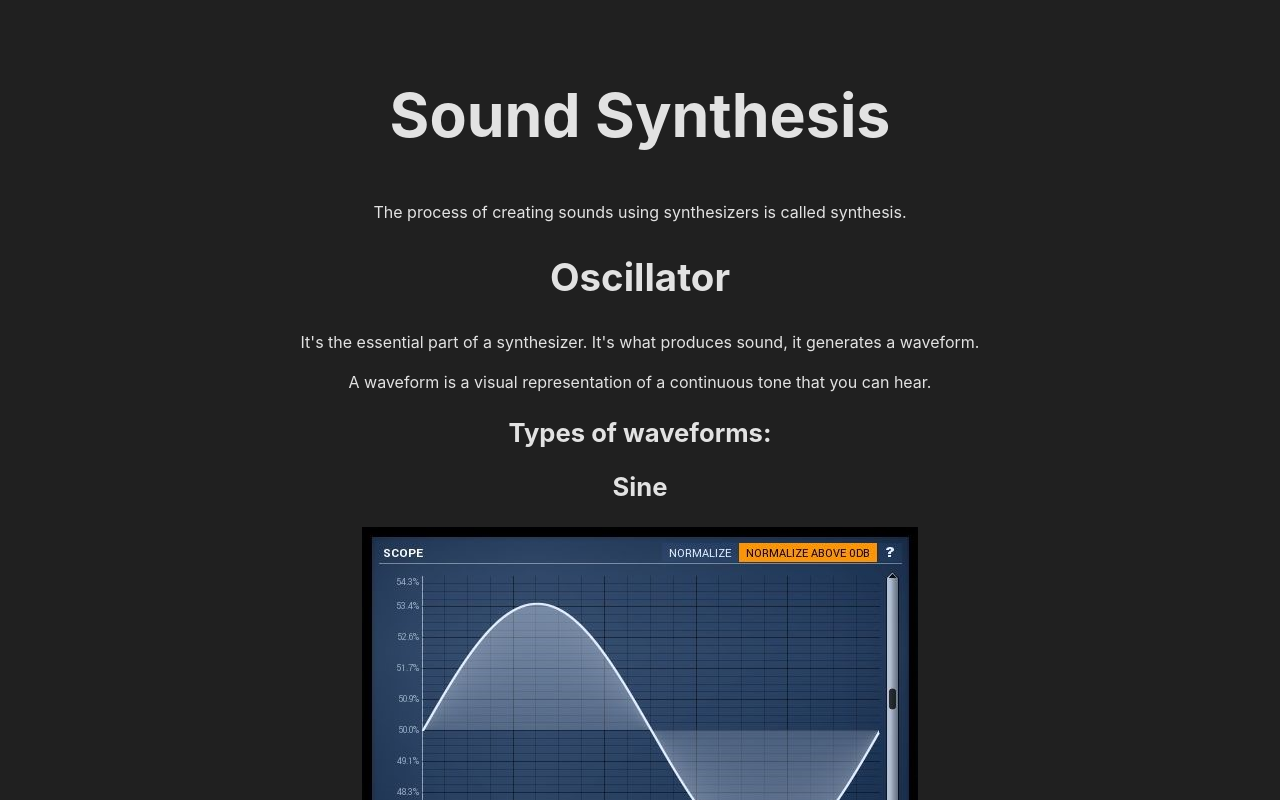
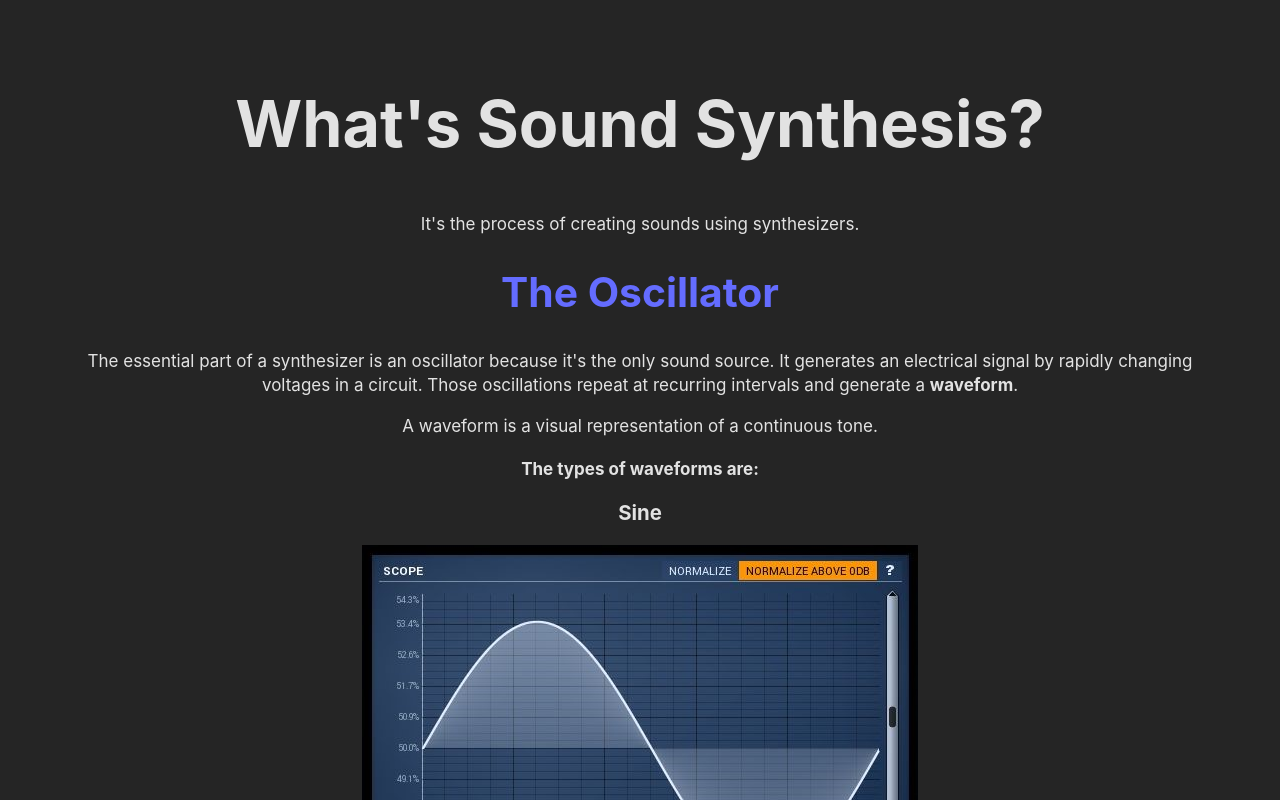
Before and after one commit to aloifran/SoundSynthesis, a React (Vite) app: page / in a window 1280 px wide. Shown: the top 800 px of the page. Built offline with nearby package versions, Linux system fonts and the light colour scheme.

Commit message:
implemented react router

```diff
--- a/package.json
+++ b/package.json
@@ -14,9 +14,14 @@
         "@mui/icons-material": "^5.11.0",
         "@mui/joy": "^5.0.0-alpha.64",
         "@mui/material": "^5.11.6",
+        "@types/react-router-hash-link": "^2.4.5",
+        "@types/smoothscroll-polyfill": "^0.3.1",
         "react": "^18.2.0",
         "react-dom": "^18.2.0",
         "react-p5-wrapper": "^4.1.0",
+        "react-router": "^6.8.0",
+        "react-router-hash-link": "^2.4.3",
+        "smoothscroll-polyfill": "^0.4.4",
         "tone": "^14.7.77"
     },
     "devDependencies": {
--- a/src/App.tsx
+++ b/src/App.tsx
@@ -1,28 +1,32 @@
 import "./App.css";
 import { Player } from "./components/Player/Player";
+import { Container } from "@mui/material";
+import { HashLink } from "react-router-hash-link";
 
 function App() {
     return (
         <>
             <nav>
-                <h1>Sound Synthesis</h1>
-                <p>
-                    The process of creating sounds using synthesizers is called
-                    synthesis.
-                </p>
+                <h1>What's Sound Synthesis?</h1>
+                <p>It's the process of creating sounds using synthesizers.</p>
             </nav>
 
-            <div>
-                <h2>Oscillator</h2>
+            <Container fixed id="oscillator">
+                <HashLink smooth to={"/#oscillator"}>
+                    <h2>The Oscillator</h2>
+                </HashLink>
                 <p>
-                    It's the essential part of a synthesizer. It's what produces
-                    sound, it generates a waveform.
+                    The essential part of a synthesizer is an oscillator because
+                    it's the only sound source. It generates an electrical
+                    signal by rapidly changing voltages in a circuit. Those
+                    oscillations repeat at recurring intervals and generate a{" "}
+                    <strong>waveform</strong>.
                 </p>
                 <p>
-                    A waveform is a visual representation of a continuous tone
-                    that you can hear.
+                    A waveform is a visual representation of a continuous tone.
                 </p>
-                <h3>Types of waveforms:</h3>
+                <h4>The types of waveforms are:</h4>
+            </Container>
 
             <h3>Sine</h3>
             <Player oscillatorType="sine" />
@@ -36,7 +40,10 @@ function App() {
             <h3>Square</h3>
             <Player oscillatorType="square" />
 
+            <Container fixed id="harmonics">
+                <HashLink smooth to={"/#harmonics"}>
                     <h2>Harmonics</h2>
+                </HashLink>
                 <p>
                     Harmonics are vibrations that make soundwaves different from
                     one another. The timbre/colour of a tone.
@@ -51,8 +58,12 @@ function App() {
                     timbre of the sound.
                 </p>
                 <Player showPartials showTypes />
+            </Container>
 
+            <Container fixed id="filter">
+                <HashLink smooth to={"/#filter"}>
                     <h2>Filter</h2>
+                </HashLink>
                 <p>
                     A filter reshapes the harmonic content that comes from the
                     oscillator. It shapes the timbre/color of a tone by blocking
@@ -96,16 +107,28 @@ function App() {
                     showPartials
                     showTypes
                 />
+            </Container>
 
+            <Container fixed id="amplitude">
+                <HashLink smooth to={"/#amplitude"}>
                     <h2>Amplitude</h2>
+                </HashLink>
                 <p>It's the volume</p>
                 <Player showVolume />
+            </Container>
 
+            <Container fixed id="envelope">
+                <HashLink smooth to={"/#envelope"}>
                     <h2>Envelope</h2>
+                </HashLink>
                 <h3>ADSR</h3>
                 <p>Attack Decay Sustain Release</p>
+            </Container>
 
+            <Container fixed id="lfo">
+                <HashLink smooth to={"/#lfo"}>
                     <h2>LFO</h2>
+                </HashLink>
                 <p>Low Frequency Oscillator</p>
                 <p>
                     It's a very low-pitched oscillator (usually below 20Hz, out
@@ -119,7 +142,7 @@ function App() {
                     behaves.
                 </p>
                 {/* <Player showTypes lfo /> */}
-            </div>
+            </Container>
         </>
     );
 }
--- a/src/components/Oscillator/Oscillator.tsx
+++ b/src/components/Oscillator/Oscillator.tsx
@@ -207,7 +207,8 @@ export function Oscillator(props: OscProps) {
                     <Slider
                         size="small"
                         min={0}
-                        max={3000}
+                        max={10000}
+                        step={10}
                         value={filterFreqSlider}
                         onChange={(e, value) =>
                             updateFilterFreq(e, value as number)
--- a/src/components/Player/Player.tsx
+++ b/src/components/Player/Player.tsx
@@ -22,7 +22,7 @@ export function Player(props: PlayerProps) {
 
     // Oscillator
     const osc = new Tone.Oscillator(376, props.oscillatorType).toDestination();
-    osc.volume.value = -8;
+    osc.volume.value = -10;
     const oscRef = useRef<Tone.Oscillator>(osc);
 
     // Filter
--- a/src/components/Visualizer/Visualizer.tsx
+++ b/src/components/Visualizer/Visualizer.tsx
@@ -5,7 +5,7 @@ import { Container } from "@mui/material";
 //* This component takes waveform data from a sound source and visualizes it
 
 interface VisualizerProps {
-    sourceRef: React.MutableRefObject<Tone.Oscillator>; // an oscillator ref as source
+    sourceRef: React.MutableRefObject<Tone.Oscillator>;
     waveform?: Tone.ToneOscillatorType;
 }
 
@@ -13,17 +13,18 @@ export function Visualizer(props: VisualizerProps) {
     const source = props.sourceRef.current;
     let analyser: Tone.Analyser;
 
-    // canvas logic using ReactP5Wrapper, that wraps setup and draw
+    // canvas logic using ReactP5Wrapper
     const sketch: Sketch = (p5) => {
         p5.setup = () => {
             p5.createCanvas(536, 386);
 
             // Create an analyser node that makes a waveform and connect to source to get data
+            // for FFT
+            // analyser = new Tone.Analyser("fft", 4096);
             analyser = new Tone.Analyser("waveform", 128);
             source.connect(analyser);
         };
 
-        // Render loop that draws shapes with p5
         p5.draw = () => {
             // Ensure everything is loaded first
             if (!source || !analyser) return;
@@ -31,18 +32,21 @@ export function Visualizer(props: VisualizerProps) {
             const dim = Math.min(p5.width, p5.height);
 
             p5.background(25, 45, 72);
-            p5.strokeWeight(dim * 0.008);
+            p5.strokeWeight(dim * 0.01);
             p5.stroke(213, 232, 253);
             p5.noFill();
-
             const values = analyser.getValue();
 
             p5.beginShape();
             for (let i = 0; i < values.length; i++) {
                 const amplitude = values[i];
                 const x = p5.map(i, 0, values.length - 1, 0, p5.width);
+
+                // for FFT
+                // const offset = p5.map(amplitude, -100, -30, 0, 1);
+                // const y = p5.height - offset * p5.height;
+
                 const y = p5.height / 2 + +amplitude * p5.height;
-                // Place vertex
                 p5.vertex(x, y);
             }
             p5.endShape();
--- a/src/index.css
+++ b/src/index.css
@@ -1,12 +1,12 @@
 :root {
     font-family: Inter, Avenir, Helvetica, Arial, sans-serif;
-    font-size: 16px;
+    font-size: 17px;
     line-height: 24px;
     font-weight: 400;
 
     color-scheme: light dark;
     color: rgba(255, 255, 255, 0.87);
-    background-color: #202020;
+    background-color: #252525;
 
     font-synthesis: none;
     text-rendering: optimizeLegibility;
@@ -43,7 +43,12 @@ h2 {
 }
 
 h3 {
-    font-size: 1.6em;
+    font-size: 1.2em;
+    line-height: 1.1;
+}
+
+h4 {
+    font-size: 1em;
     line-height: 1.1;
 }
 
--- a/src/main.tsx
+++ b/src/main.tsx
@@ -1,8 +1,12 @@
-import React from "react";
 import ReactDOM from "react-dom/client";
+import { BrowserRouter, Routes, Route } from "react-router-dom";
 import App from "./App";
 import "./index.css";
 
 ReactDOM.createRoot(document.getElementById("root") as HTMLElement).render(
-    <App />
+    <BrowserRouter>
+        <Routes>
+            <Route path="/" element={<App />} />
+        </Routes>
+    </BrowserRouter>
 );
```
Also changed, not shown: 1 other file (tests, documents, lock files or other folders). Lines whose indentation alone changed are shown as unchanged.
